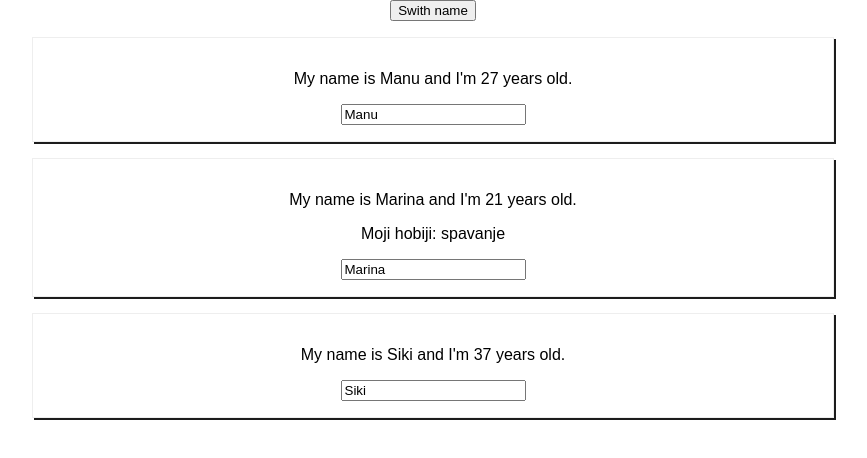
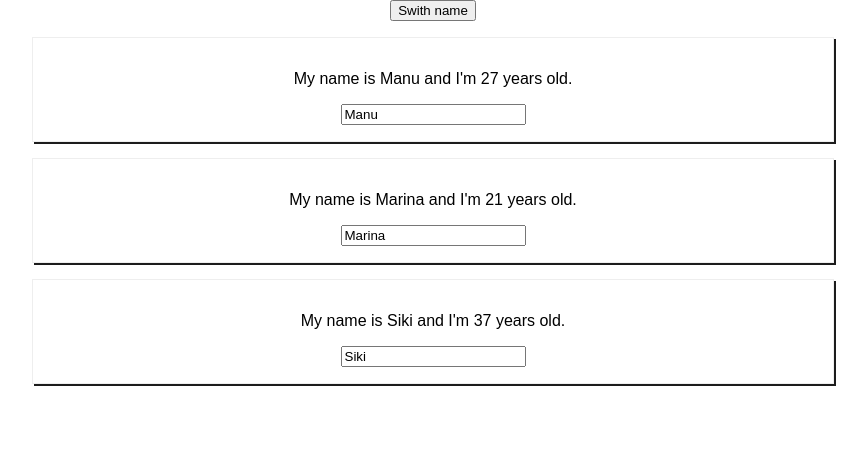
Before and after one commit to NemanjaKusljic/React-complete-guide, a React (Create React App) app: page / in a window 1280 px wide. Both pictures are taken after a click on the button "Swith name". Shown: the top 458 px of the page, without its empty margins (207-1074 px from the left). Built offline with nearby package versions, Linux system fonts and the light colour scheme.

Commit message:
Updated components as a dynamic lists

```diff
--- a/src/App.js
+++ b/src/App.js
@@ -5,32 +5,28 @@
 class App extends Component {
   state = {
     persons: [
-      {name:'Manu', age: 27 },
-      {name:'Marina', age: 21 },
-      {name:'Siki', age: 37 }
+      {id:'sdfs', name:'Manu', age: 27 },
+      {id:'erga', name:'Marina', age: 21 },
+      {id:'bgbg', name:'Siki', age: 37 }
     ],
     showPersons: false
   }
 
-  switchNameHandler = (newName) => {
-    this.setState( {
-      persons: [
-        {name:newName, age: 27 },
-        {name:'Marina', age: 21 },
-        {name:'Piki', age: 30 }
-      ]
 
-    })
-  }
+  nameChangeHandler = (event, id) => {
+    const personIndex = this.state.persons.findIndex(p => {
+      return p.id === id;
+    });
 
-  nameChangeHandler = (event) => {
-    this.setState( {
-      persons: [
-        {name:'Tramp', age: 27 },
-        {name:event.target.value, age: 21 },
-        {name:'Piki', age: 30 }
-      ]
-    })
+    const person = {
+      ...this.state.persons[personIndex]
+    };
+
+    person.name = event.target.value;
+    const persons = [...this.state.persons];
+    persons[personIndex] = person;
+
+    this.setState( { persons: persons})
   }
 
   togglePersonsHandler = () => {
@@ -39,7 +35,12 @@
       showPersons: !doesShow });
   }
 
-
+  deletePersonHandler = (personsIndex) => {
+    //const persons = this.state.persons.slice(); // slice without arguments returns copy of persons and then manipulation begins
+    const persons = [...this.state.persons]; //same effect as above
+    persons.splice(personsIndex, 1);
+    this.setState({persons: persons});
+  }
 
   render() {
 
@@ -48,18 +49,15 @@
     if (this.state.showPersons) {
       persons = (
         <div>
-          <Person
-            name={this.state.persons[0].name}
-            age={this.state.persons[0].age}/>
-          <Person
-            name={this.state.persons[1].name}
-            age={this.state.persons[1].age}
-            change={this.nameChangeHandler}
-            click ={this.switchNameHandler.bind(this, 'Petar')} /*added property click that references to method*/>Moji hobiji: spavanje</Person>
-          <Person
-            name={this.state.persons[2].name}
-            age={this.state.persons[2].age}/>
-          </div>
+          {this.state.persons.map((person, index) => {
+            return <Person
+            click ={() => this.deletePersonHandler(index)}
+            name={person.name}
+            age={person.age}
+            key={person.id}
+            changed={(event) => this.nameChangeHandler(event, person.id)}/>
+          })}
+        </div>
       )
     };
 
```
